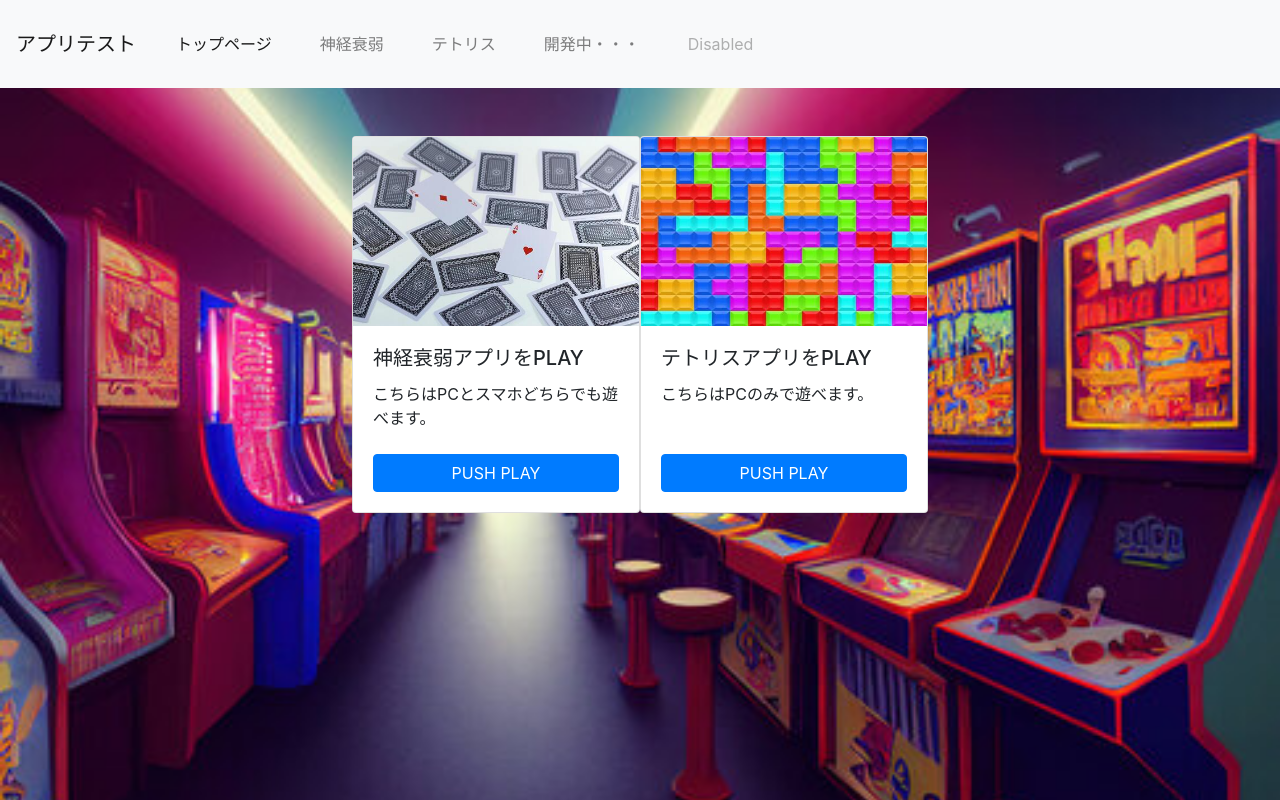
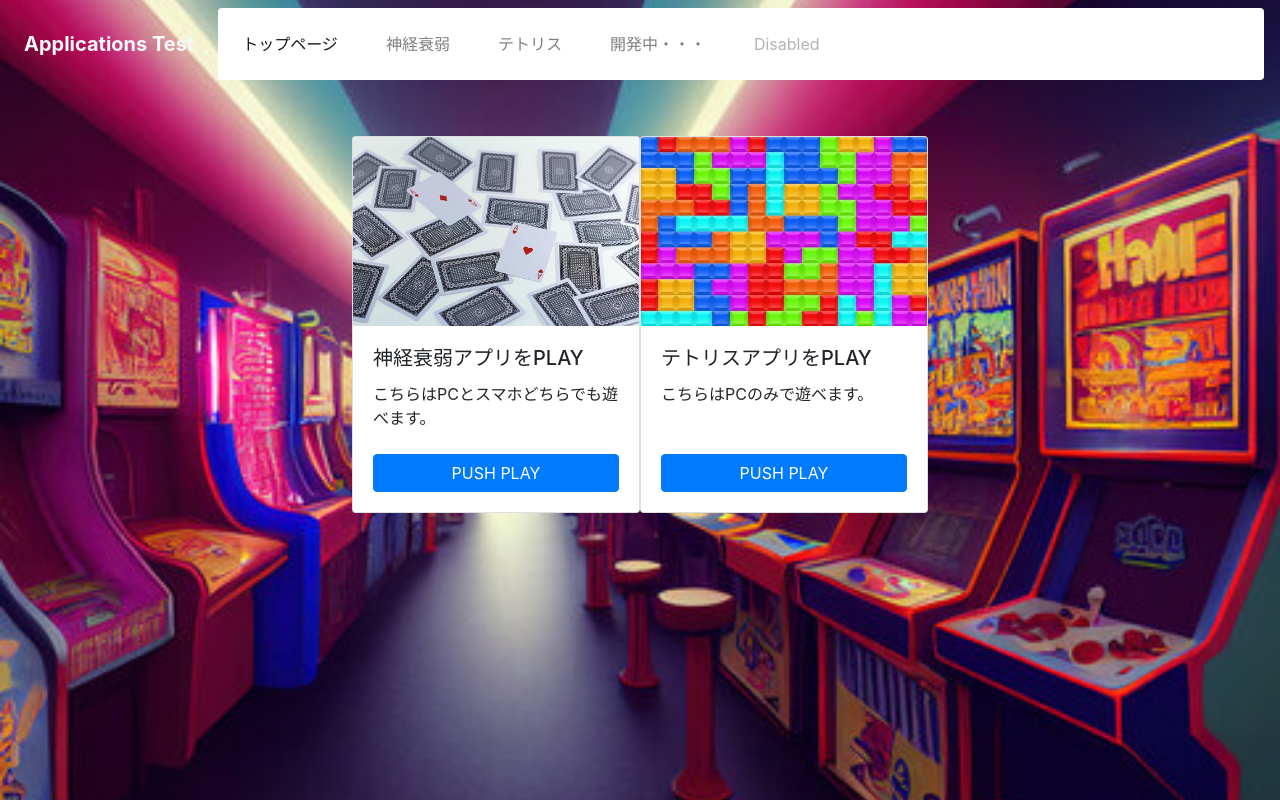
Before and after one commit to kirikiri533/myapplications, a plain HTML site: page index.html in a window 1280 px wide. Drawn offline with nearby package versions, Linux system fonts and the light colour scheme.

Commit message:
Update index.html

```diff
--- a/index.html
+++ b/index.html
@@ -8,12 +8,12 @@
     <link rel="stylesheet" href="style.css">
 </head>
 <body>
-    <nav class="navbar navbar-expand-lg navbar-light bg-light">
-        <a class="navbar-brand" href="#">アプリテスト</a>
-        <button class="navbar-toggler" type="button" data-toggle="collapse" data-target="#navbarNav" aria-controls="navbarNav" aria-expanded="false" aria-label="Toggle navigation">
+    <nav class="navbar navbar-expand-lg navbar-light .bg-dark">
+        <a class="navbar-brand text-light p-2 bg-tranparent font-weight-bold " href="#">Applications Test</a>
+        <button class="navbar-toggler bg-white" type="button" data-toggle="collapse" data-target="#navbarNav" aria-controls="navbarNav" aria-expanded="false" aria-label="Toggle navigation">
           <span class="navbar-toggler-icon"></span>
         </button>
-        <div class="collapse navbar-collapse" id="navbarNav">
+        <div class="collapse navbar-collapse bg-white rounded" id="navbarNav">
           <ul class="navbar-nav">
             <li class="nav-item active p-3">
               <a class="nav-link" href="http://127.0.0.1:5500/index.html#">トップページ<span class="sr-only">(current)</span></a>
```
